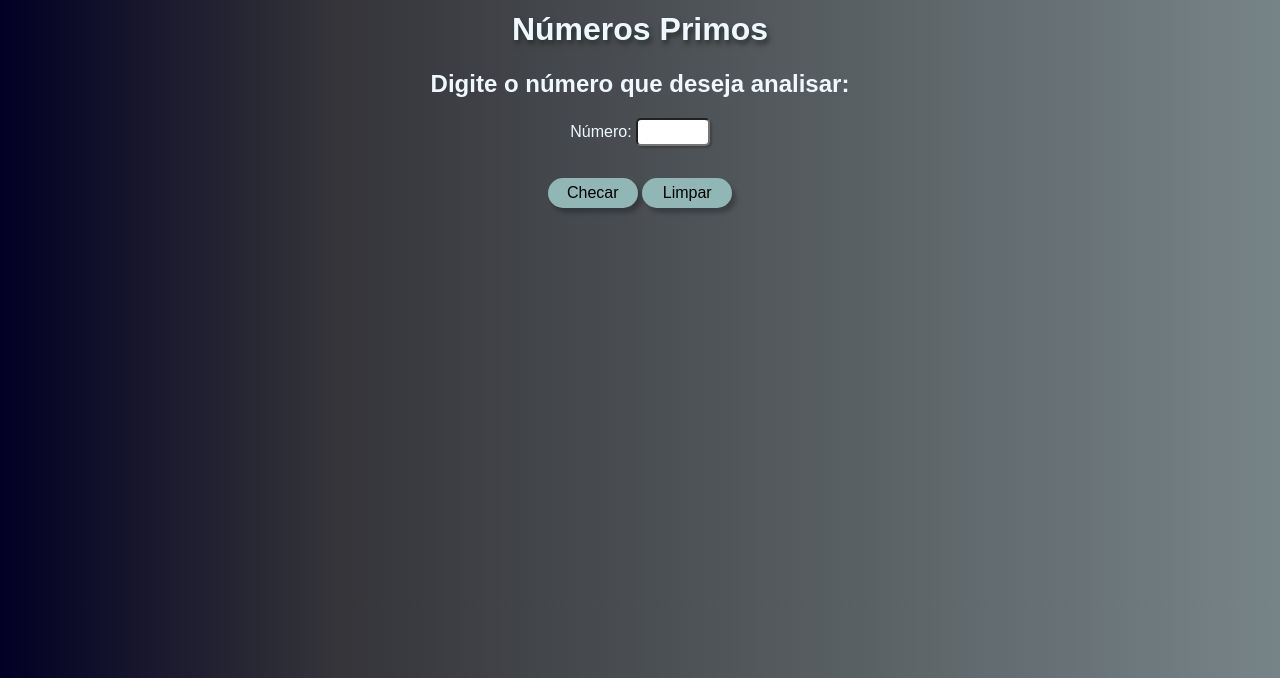
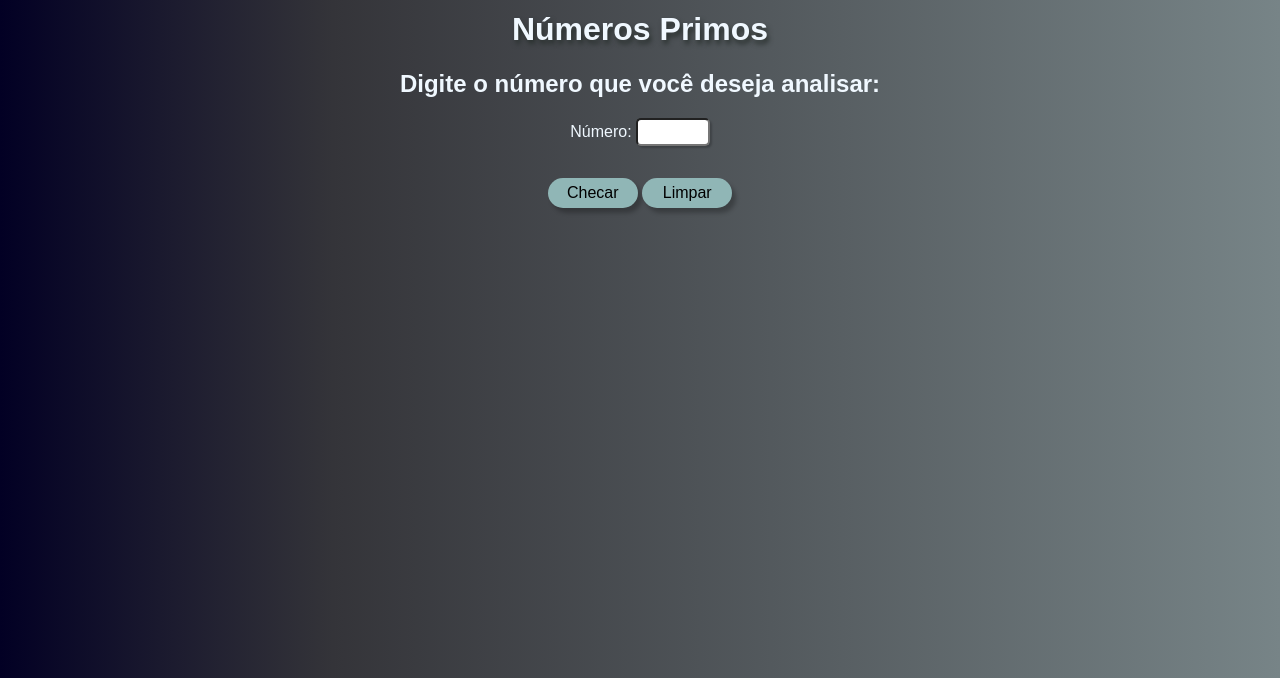
Before and after one commit to Danielgrunge/ProjetoNumerosPrimos, a plain HTML site: page index.html in a window 1280 px wide. Shown: the part 122-800 px from the top of the page. Drawn offline with Linux system fonts and the light colour scheme.

Commit message:
Update index.html

```diff
--- a/index.html
+++ b/index.html
@@ -20,7 +20,7 @@
 
     <main>
     <section>
-        <h2 class="enunciado">Digite o número que deseja analisar:</h2>
+        <h2 class="enunciado">Digite o número que você deseja analisar:</h2>
     </section>
 
 
```
